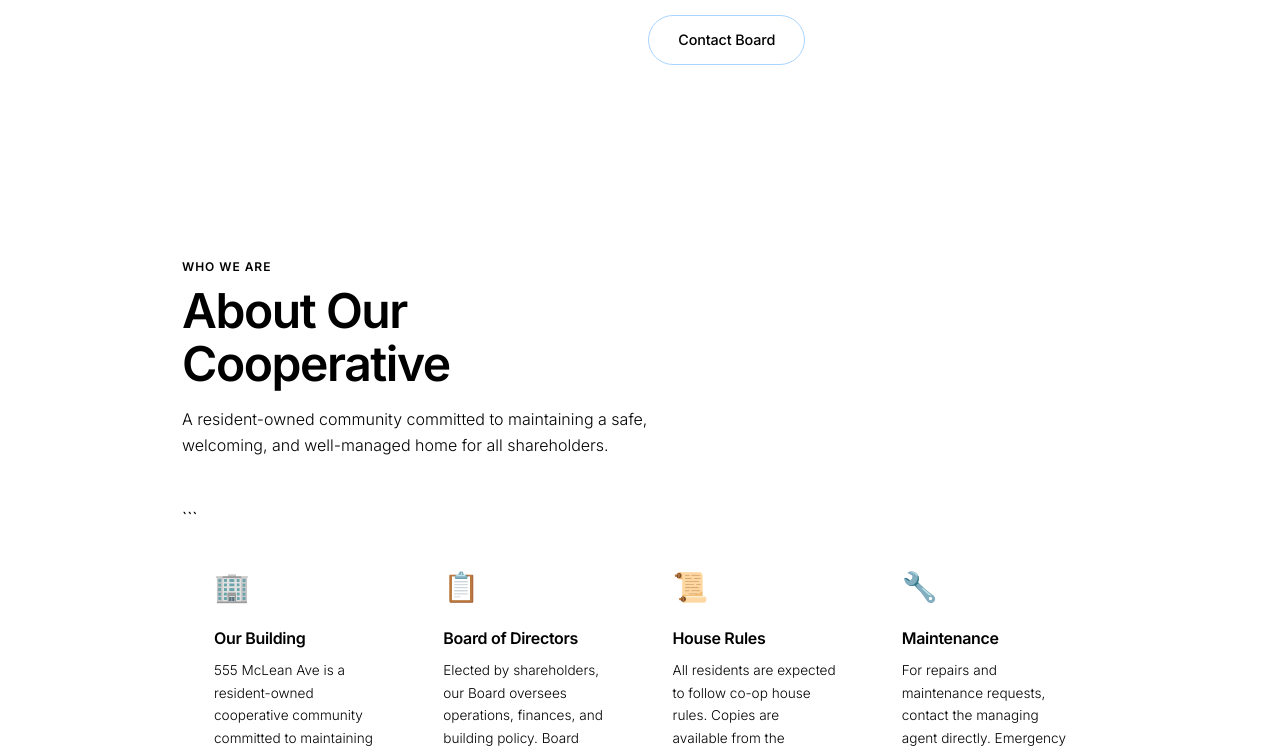
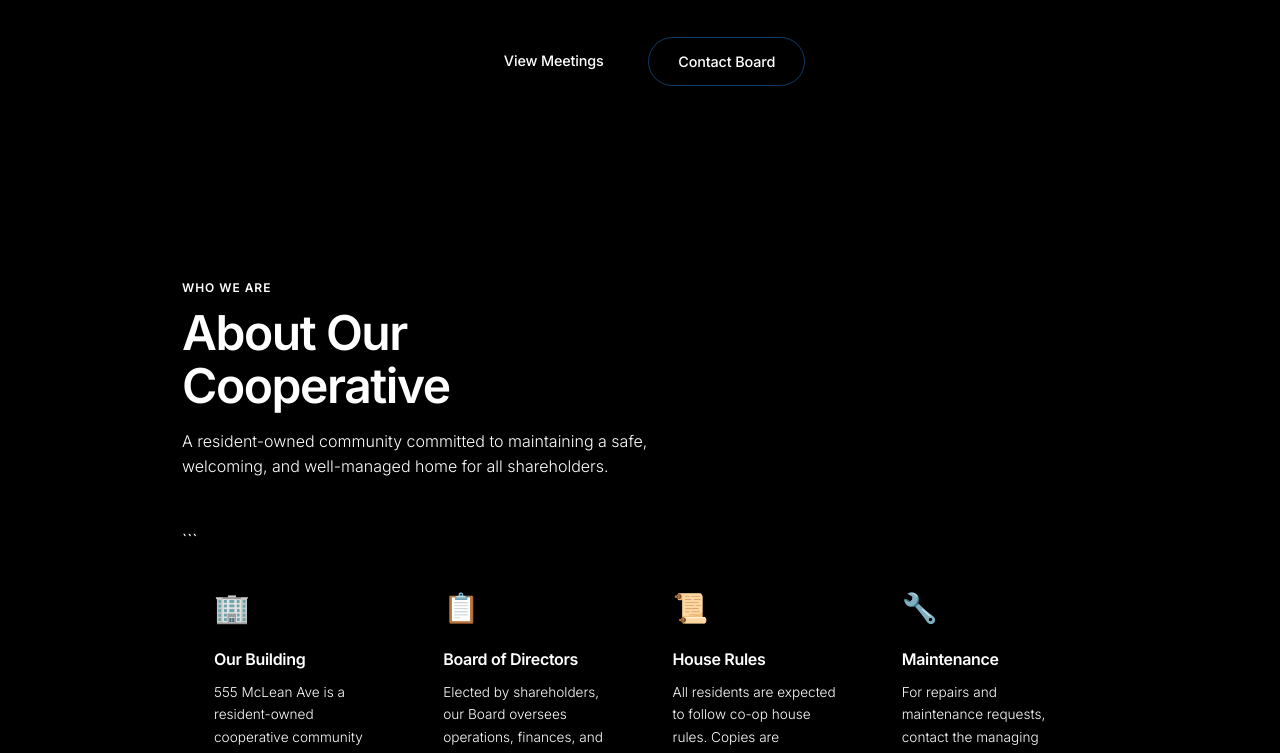
Before and after one commit to 555Mclean/555McleanPortal, a plain HTML site: page index.html in a window 1280 px wide. Shown: the part 479-1232 px from the top of the page. Drawn offline with Linux system fonts and the light colour scheme.

Commit message:
Update index.html

````diff
--- a/index.html
+++ b/index.html
@@ -1,16 +1,20 @@
-<!DOCTYPE html>
+l<!DOCTYPE html>
 
 <html lang="en">
 <head>
   <meta charset="UTF-8" />
   <meta name="viewport" content="width=device-width, initial-scale=1.0"/>
   <title>555 McLean Ave — Cooperative</title>
+  <meta name="color-scheme" content="dark">
+  <meta name="theme-color" content="#000000">
   <link href="https://fonts.googleapis.com/css2?family=Inter:wght@300;400;500;600&display=swap" rel="stylesheet"/>
   <style>
     *, *::before, *::after { box-sizing: border-box; margin: 0; padding: 0; }
 
 ```
 :root {
+  color-scheme: dark;
+
   --bg: #000000;
   --bg-2: #0a0a0a;
   --bg-card: #141414;
@@ -25,11 +29,14 @@
   --white: #ffffff;
 }
 
-html { scroll-behavior: smooth; }
+html {
+  scroll-behavior: smooth;
+  background: #000000 !important;
+}
 
 body {
   font-family: 'Inter', -apple-system, BlinkMacSystemFont, 'SF Pro Display', sans-serif;
-  background: var(--bg);
+  background: #000000 !important;
   color: var(--text);
   line-height: 1.6;
   -webkit-font-smoothing: antialiased;
````
